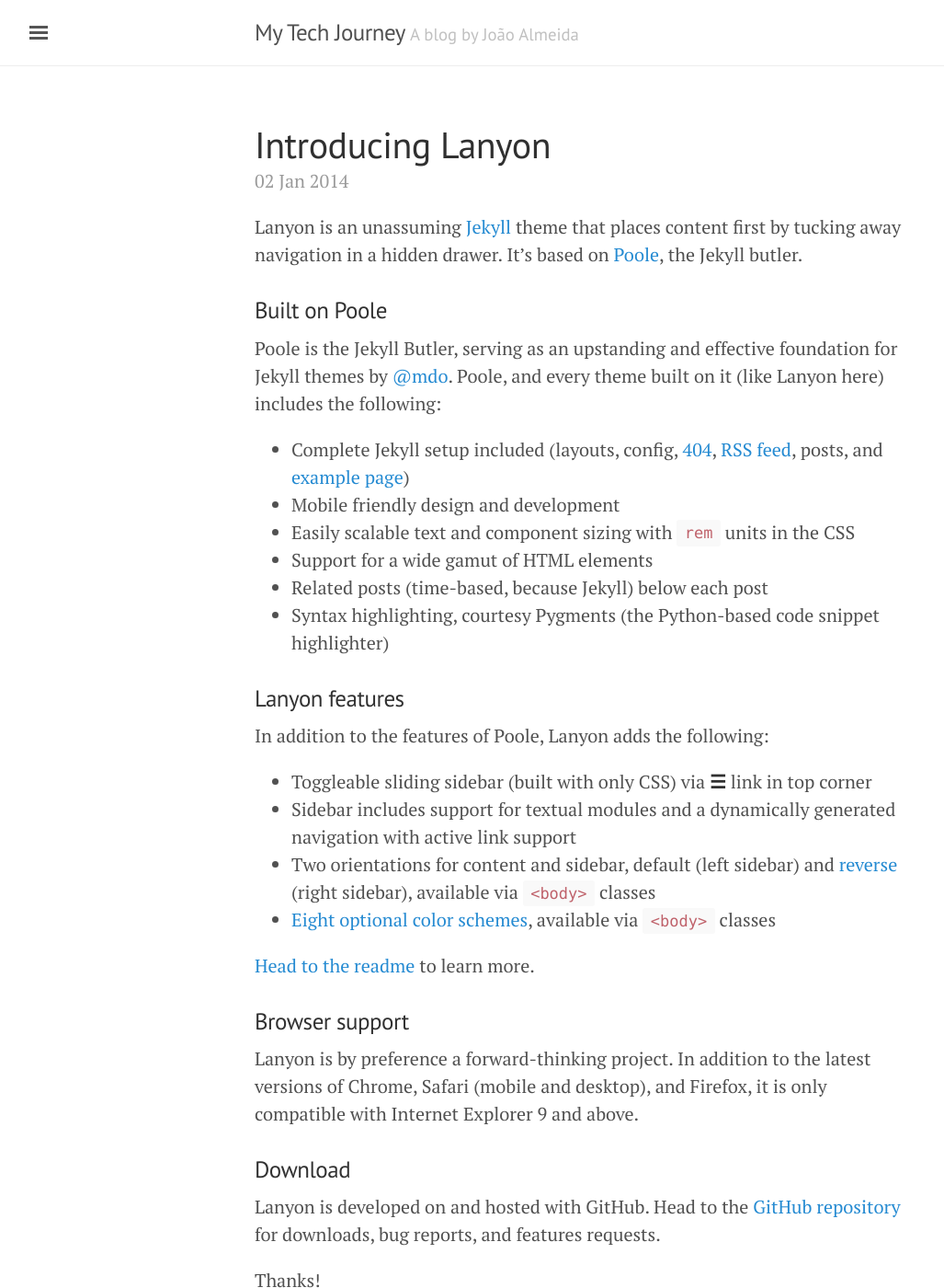
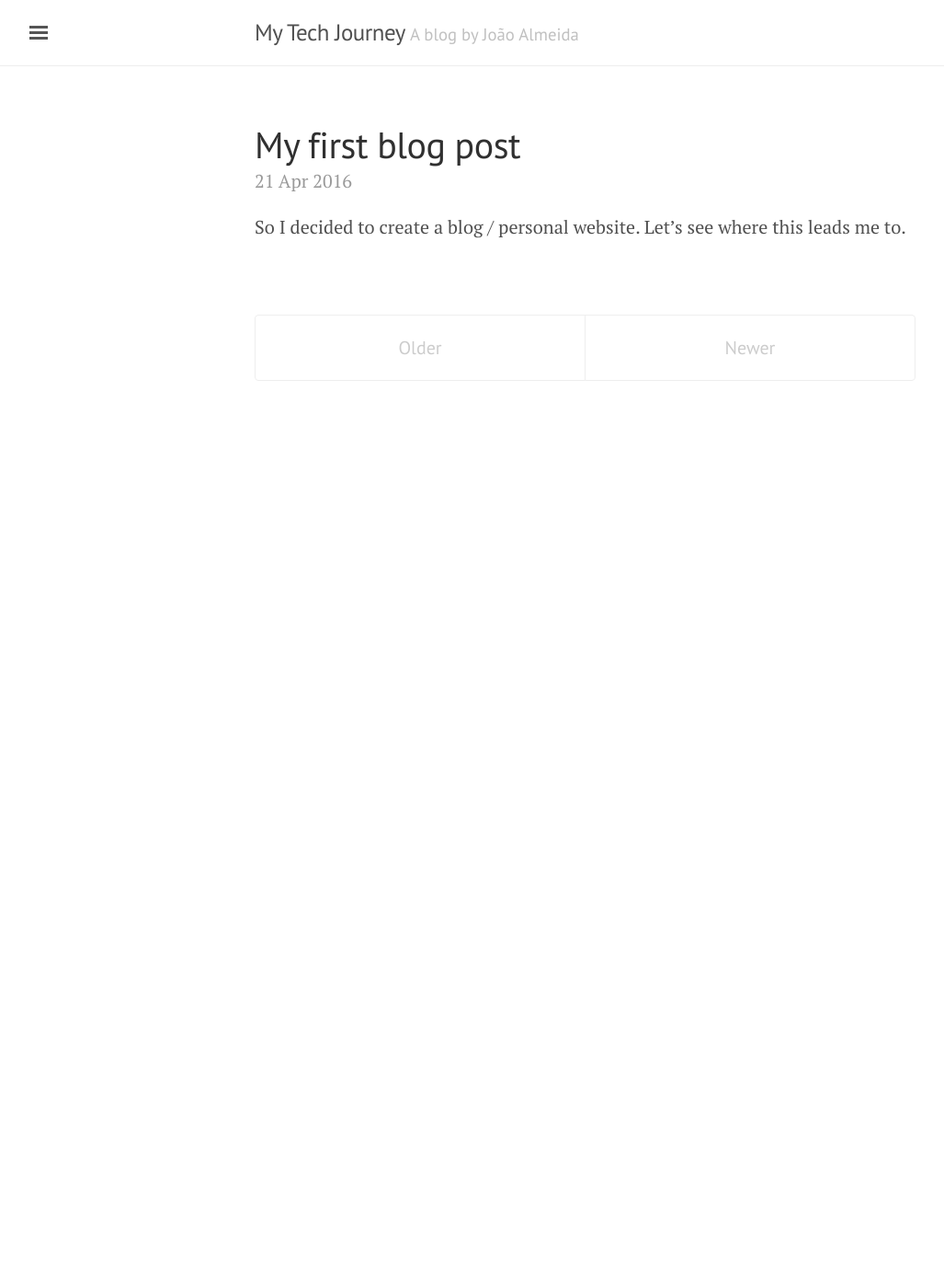
Before and after one commit to Joao-M-Almeida/Joao-M-Almeida.github.io, a Jekyll site: the page built from index.html, in a window 1280 px wide and 1400 px high. Shown: the whole window at 92% size, without its empty margins (3-1030 px from the left). Built offline with Jekyll 4.4.1, drawn with Linux system fonts in a browser that asks for light colours; the list of posts is cut into pages by our own code; some of the changed text lies outside the part shown.

Commit message:
First Personalized Version

```diff
--- a/_config.yml
+++ b/_config.yml
@@ -9,7 +9,7 @@
 tagline:             'A blog by João Almeida'
 description:         ''
 url:                 http://lanyon.getpoole.com
-baseurl:             'http://joao-m-almeida.github.io/'
+baseurl:             ''
 paginate:            5
 
 # About/contact
--- a/_includes/sidebar.html
+++ b/_includes/sidebar.html
@@ -25,9 +25,10 @@
       {% endif %}
     {% endfor %}
 
-    <a class="sidebar-nav-item" href="{{ site.github.repo }}/archive/v{{ site.version }}.zip">Download</a>
-    <a class="sidebar-nav-item" href="{{ site.github.repo }}">GitHub project</a>
-    <span class="sidebar-nav-item">Currently v{{ site.version }}</span>
+    <a class="sidebar-nav-item" href="http://github.com/Joao-M-Almeida/">Github</a>
+    <a class="sidebar-nav-item" href="http://linkedin.com/in/joaomdealmeida">LinkedIn</a>
+    <a class="sidebar-nav-item" href="http  ://twitter.com/JoaoMirandaAlm">Twitter</a>
+    <a class="sidebar-nav-item" href="http://stackoverflow.com/cv/joaomalmeida">Stack Overflow</a>
   </nav>
 
   <div class="sidebar-item">
--- a/_posts/2013-12-31-whats-jekyll.md
+++ /dev/null
@@ -1,12 +0,0 @@
----
-layout: post
-title: What's Jekyll?
----
-
-[Jekyll](http://jekyllrb.com) is a static site generator, an open-source tool for creating simple yet powerful websites of all shapes and sizes. From [the project's readme](https://github.com/mojombo/jekyll/blob/master/README.markdown):
-
-  > Jekyll is a simple, blog aware, static site generator. It takes a template directory [...] and spits out a complete, static website suitable for serving with Apache or your favorite web server. This is also the engine behind GitHub Pages, which you can use to host your project’s page or blog right here from GitHub.
-
-It's an immensely useful tool and one we encourage you to use here with Lanyon.
-
-Find out more by [visiting the project on GitHub](https://github.com/mojombo/jekyll).
--- a/_posts/2014-01-01-example-content.md
+++ /dev/null
@@ -1,122 +0,0 @@
----
-layout: post
-title: Example content
----
-
-
-<div class="message">
-  Howdy! This is an example blog post that shows several types of HTML content supported in this theme.
-</div>
-
-Cum sociis natoque penatibus et magnis <a href="#">dis parturient montes</a>, nascetur ridiculus mus. *Aenean eu leo quam.* Pellentesque ornare sem lacinia quam venenatis vestibulum. Sed posuere consectetur est at lobortis. Cras mattis consectetur purus sit amet fermentum.
-
-> Curabitur blandit tempus porttitor. Nullam quis risus eget urna mollis ornare vel eu leo. Nullam id dolor id nibh ultricies vehicula ut id elit.
-
-Etiam porta **sem malesuada magna** mollis euismod. Cras mattis consectetur purus sit amet fermentum. Aenean lacinia bibendum nulla sed consectetur.
-
-## Inline HTML elements
-
-HTML defines a long list of available inline tags, a complete list of which can be found on the [Mozilla Developer Network](https://developer.mozilla.org/en-US/docs/Web/HTML/Element).
-
-- **To bold text**, use `<strong>`.
-- *To italicize text*, use `<em>`.
-- Abbreviations, like <abbr title="HyperText Markup Langage">HTML</abbr> should use `<abbr>`, with an optional `title` attribute for the full phrase.
-- Citations, like <cite>&mdash; Mark otto</cite>, should use `<cite>`.
-- <del>Deleted</del> text should use `<del>` and <ins>inserted</ins> text should use `<ins>`.
-- Superscript <sup>text</sup> uses `<sup>` and subscript <sub>text</sub> uses `<sub>`.
-
-Most of these elements are styled by browsers with few modifications on our part.
-
-## Heading
-
-Vivamus sagittis lacus vel augue rutrum faucibus dolor auctor. Duis mollis, est non commodo luctus, nisi erat porttitor ligula, eget lacinia odio sem nec elit. Morbi leo risus, porta ac consectetur ac, vestibulum at eros.
-
-### Code
-
-Cum sociis natoque penatibus et magnis dis `code element` montes, nascetur ridiculus mus.
-
-{% highlight js %}
-// Example can be run directly in your JavaScript console
-
-// Create a function that takes two arguments and returns the sum of those arguments
-var adder = new Function("a", "b", "return a + b");
-
-// Call the function
-adder(2, 6);
-// > 8
-{% endhighlight %}
-
-Aenean lacinia bibendum nulla sed consectetur. Etiam porta sem malesuada magna mollis euismod. Fusce dapibus, tellus ac cursus commodo, tortor mauris condimentum nibh, ut fermentum massa.
-
-### Lists
-
-Cum sociis natoque penatibus et magnis dis parturient montes, nascetur ridiculus mus. Aenean lacinia bibendum nulla sed consectetur. Etiam porta sem malesuada magna mollis euismod. Fusce dapibus, tellus ac cursus commodo, tortor mauris condimentum nibh, ut fermentum massa justo sit amet risus.
-
-* Praesent commodo cursus magna, vel scelerisque nisl consectetur et.
-* Donec id elit non mi porta gravida at eget metus.
-* Nulla vitae elit libero, a pharetra augue.
-
-Donec ullamcorper nulla non metus auctor fringilla. Nulla vitae elit libero, a pharetra augue.
-
-1. Vestibulum id ligula porta felis euismod semper.
-2. Cum sociis natoque penatibus et magnis dis parturient montes, nascetur ridiculus mus.
-3. Maecenas sed diam eget risus varius blandit sit amet non magna.
-
-Cras mattis consectetur purus sit amet fermentum. Sed posuere consectetur est at lobortis.
-
-<dl>
-  <dt>HyperText Markup Language (HTML)</dt>
-  <dd>The language used to describe and define the content of a Web page</dd>
-
-  <dt>Cascading Style Sheets (CSS)</dt>
-  <dd>Used to describe the appearance of Web content</dd>
-
-  <dt>JavaScript (JS)</dt>
-  <dd>The programming language used to build advanced Web sites and applications</dd>
-</dl>
-
-Integer posuere erat a ante venenatis dapibus posuere velit aliquet. Morbi leo risus, porta ac consectetur ac, vestibulum at eros. Nullam quis risus eget urna mollis ornare vel eu leo.
-
-### Tables
-
-Aenean lacinia bibendum nulla sed consectetur. Lorem ipsum dolor sit amet, consectetur adipiscing elit.
-
-<table>
-  <thead>
-    <tr>
-      <th>Name</th>
-      <th>Upvotes</th>
-      <th>Downvotes</th>
-    </tr>
-  </thead>
-  <tfoot>
-    <tr>
-      <td>Totals</td>
-      <td>21</td>
-      <td>23</td>
-    </tr>
-  </tfoot>
-  <tbody>
-    <tr>
-      <td>Alice</td>
-      <td>10</td>
-      <td>11</td>
-    </tr>
-    <tr>
-      <td>Bob</td>
-      <td>4</td>
-      <td>3</td>
-    </tr>
-    <tr>
-      <td>Charlie</td>
-      <td>7</td>
-      <td>9</td>
-    </tr>
-  </tbody>
-</table>
-
-Nullam id dolor id nibh ultricies vehicula ut id elit. Sed posuere consectetur est at lobortis. Nullam quis risus eget urna mollis ornare vel eu leo.
-
------
-
-Want to see something else added? <a href="https://github.com/poole/poole/issues/new">Open an issue.</a>
--- a/_posts/2014-01-02-introducing-lanyon.md
+++ /dev/null
@@ -1,38 +0,0 @@
----
-layout: post
-title: Introducing Lanyon
----
-
-Lanyon is an unassuming [Jekyll](http://jekyllrb.com) theme that places content first by tucking away navigation in a hidden drawer. It's based on [Poole](http://getpoole.com), the Jekyll butler.
-
-### Built on Poole
-
-Poole is the Jekyll Butler, serving as an upstanding and effective foundation for Jekyll themes by [@mdo](https://twitter.com/mdo). Poole, and every theme built on it (like Lanyon here) includes the following:
-
-* Complete Jekyll setup included (layouts, config, [404](/404), [RSS feed](/atom.xml), posts, and [example page](/about))
-* Mobile friendly design and development
-* Easily scalable text and component sizing with `rem` units in the CSS
-* Support for a wide gamut of HTML elements
-* Related posts (time-based, because Jekyll) below each post
-* Syntax highlighting, courtesy Pygments (the Python-based code snippet highlighter)
-
-### Lanyon features
-
-In addition to the features of Poole, Lanyon adds the following:
-
-* Toggleable sliding sidebar (built with only CSS) via **☰** link in top corner
-* Sidebar includes support for textual modules and a dynamically generated navigation with active link support
-* Two orientations for content and sidebar, default (left sidebar) and [reverse](https://github.com/poole/lanyon#reverse-layout) (right sidebar), available via `<body>` classes
-* [Eight optional color schemes](https://github.com/poole/lanyon#themes), available via `<body>` classes
-
-[Head to the readme](https://github.com/poole/lanyon#readme) to learn more.
-
-### Browser support
-
-Lanyon is by preference a forward-thinking project. In addition to the latest versions of Chrome, Safari (mobile and desktop), and Firefox, it is only compatible with Internet Explorer 9 and above.
-
-### Download
-
-Lanyon is developed on and hosted with GitHub. Head to the <a href="https://github.com/poole/lanyon">GitHub repository</a> for downloads, bug reports, and features requests.
-
-Thanks!
--- /dev/null
+++ b/_posts/2016-04-21-first-post.md
@@ -0,0 +1,6 @@
+---
+layout: post
+title: My first blog post
+---
+
+So I decided to create a blog / personal website. Let's see where this leads me to.
--- a/about.md
+++ b/about.md
@@ -1,30 +1,6 @@
 ---
 layout: page
-title: About
+title: About me
 ---
 
-<p class="message">
-  Hey there! This page is included as an example. Feel free to customize it for your own use upon downloading. Carry on!
-</p>
-
-In the novel, *The Strange Case of Dr. Jeykll and Mr. Hyde*, Mr. Poole is Dr. Jekyll's virtuous and loyal butler. Similarly, Poole is an upstanding and effective butler that helps you build Jekyll themes. It's made by [@mdo](https://twitter.com/mdo).
-
-There are currently two themes built on Poole:
-
-* [Hyde](http://hyde.getpoole.com)
-* [Lanyon](http://lanyon.getpoole.com)
-
-Learn more and contribute on [GitHub](https://github.com/poole).
-
-## Setup
-
-Some fun facts about the setup of this project include:
-
-* Built for [Jekyll](http://jekyllrb.com)
-* Developed on GitHub and hosted for free on [GitHub Pages](https://pages.github.com)
-* Coded with [Sublime Text 2](http://sublimetext.com), an amazing code editor
-* Designed and developed while listening to music like [Blood Bros Trilogy](https://soundcloud.com/maddecent/sets/blood-bros-series)
-
-Have questions or suggestions? Feel free to [open an issue on GitHub](https://github.com/poole/issues/new) or [ask me on Twitter](https://twitter.com/mdo).
-
-Thanks for reading!
+I'm an engineering student from Lisbon, Portugal. I'm into machine learning and Artificial Intelligence in general. Reach me at jmirandadealme on gmail.
```
